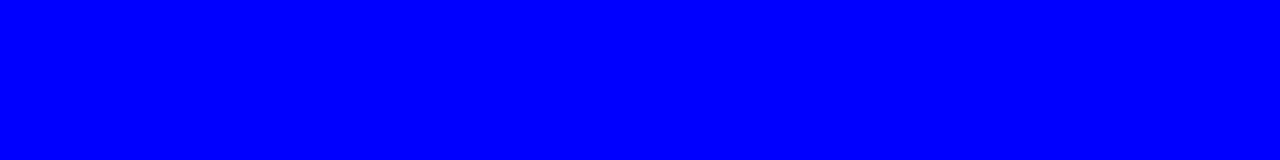
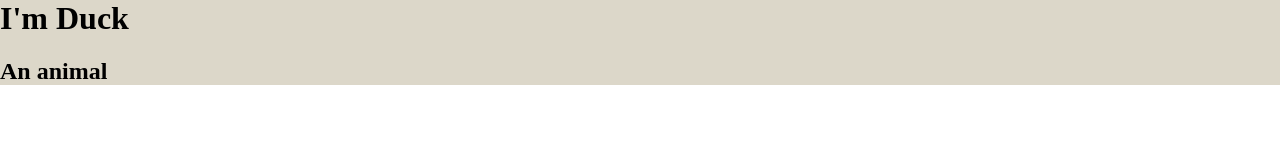
Before and after one commit to Frozenar0/webDevCourse, a plain HTML site: page CSS -My Site/index.html in a window 1280 px wide. Drawn offline with Linux system fonts and the light colour scheme.

Commit message:
added favicon and started CSS stylesheet

```diff
--- a/CSS -My Site/css/styles.css
+++ b/CSS -My Site/css/styles.css
@@ -1,3 +1,11 @@
-body {
-background-color: blue;
+body{
+  margin: 0;
 }
+
+h1{
+  margin-top: 0;
+}
+
+div{
+  background-color: #DCD7C9
+}
--- a/CSS -My Site/index.html
+++ b/CSS -My Site/index.html
@@ -6,8 +6,14 @@
   <meta http-equiv="X-UA-Compatible" content="ie=edge">
   <title>CSS - My Site</title>
   <link rel="stylesheet" href="css/styles.css">
+  <link rel="icon" href="favicon.ico">
 </head>
 <body>
 
+<div class="">
+  <h1>I'm Duck</h1>
+  <h2>An animal</h2>
+</div>
+
 </body>
 </html>
```
Also changed, not shown: CSS -My Site/favicon.ico (added).
